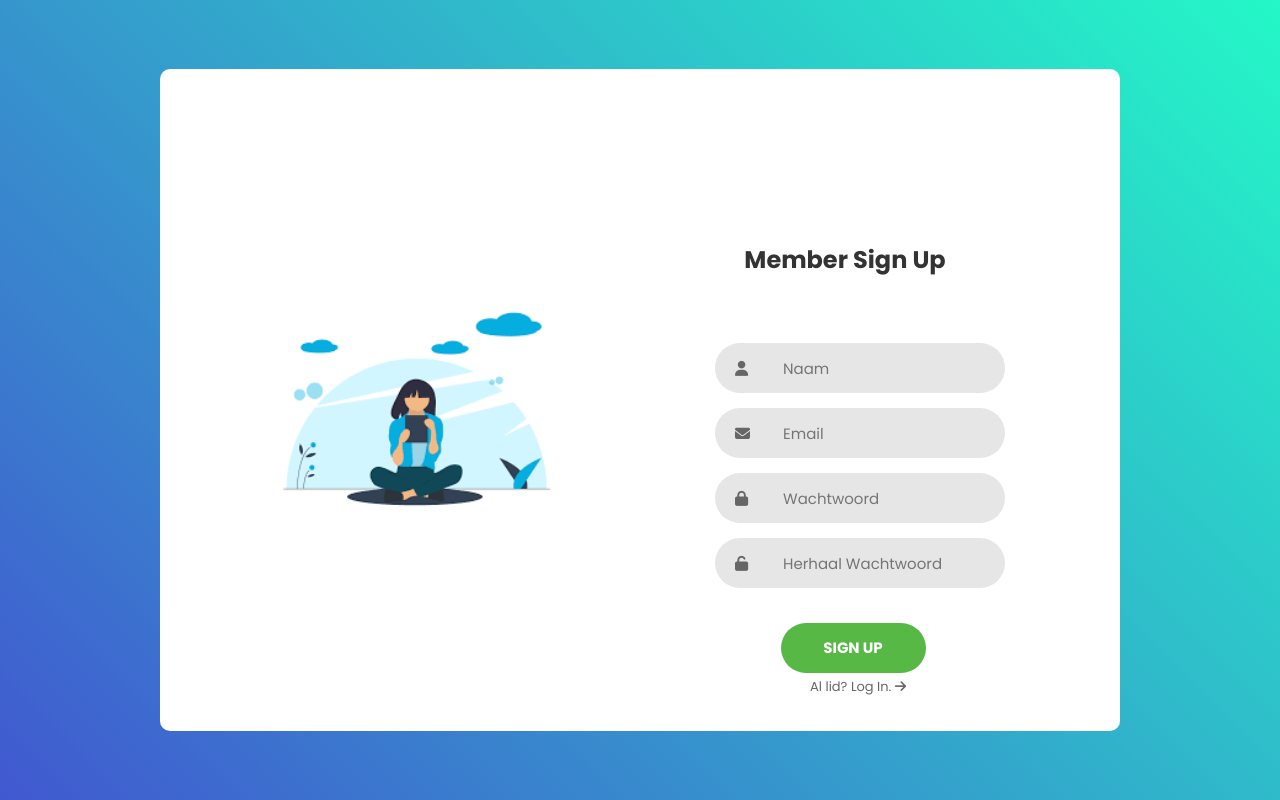
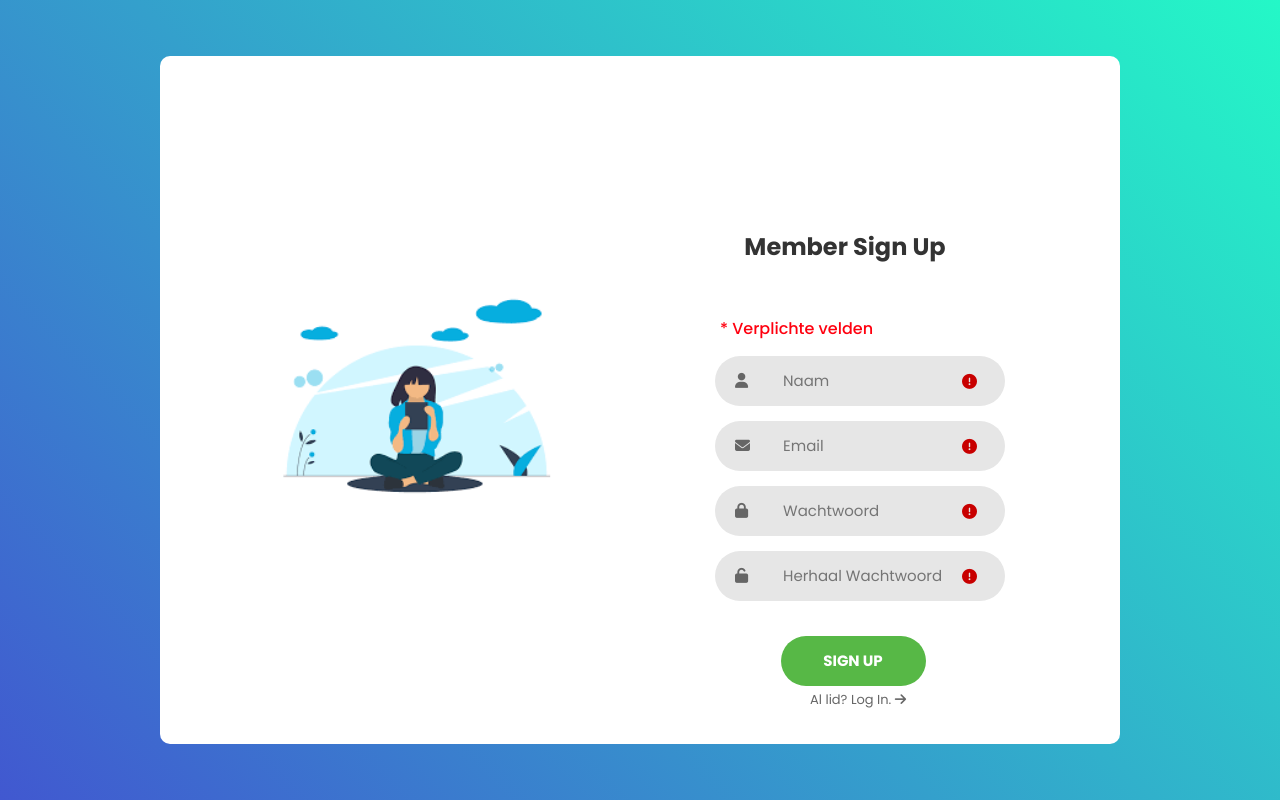
Before and after one commit to mkouelambou3/examenproject_2022, a PHP site: page /signup.html in a window 1280 px wide. Run offline with PHP 8.4, Linux system fonts and the light colour scheme; some libraries are stand-ins or nearby versions.

Commit message:
save code

```diff
--- a/signup.css
+++ b/signup.css
@@ -285,15 +285,75 @@
               position: relative;
           }
 
-          /*.error {
-              color: #af4242;
-              background-color: #fde8ec;
-              padding: 10px;
-              display: none;
+       @media (max-width: 992px) {
+              .alert-validate::before {
+              visibility: visible;
+              opacity: 1;
+              }
+       }
+
+       .alert-validate::before {
+              content: attr(data-validate);
+              position: absolute;
+              max-width: 50%;
+              background-color: #fff;
+              border: 1px solid #c80000;
+              border-radius: 13px;
+              padding: 4px 25px 4px 10px;
+              top: 50%;
+              -webkit-transform: translateY(-50%);
+              -moz-transform: translateY(-50%);
+              -ms-transform: translateY(-50%);
+              -o-transform: translateY(-50%);
+              transform: translateY(-50%);
+              right: 6px;
+              pointer-events: none;
+              font-family: 'Poppins', sans-serif;
+              color: #c80000;
+              font-size: 13px;
+              line-height: 1.4;
+              text-align: left;
+              visibility: hidden;
+              opacity: 0;
+              -webkit-transition: opacity .4s;
+              -o-transition: opacity .4s;
+              -moz-transition: opacity .4s;
+              transition: opacity .4s
           }
 
-          .error.display-error {
+          .alert-validate::after {
+              content: "\f06a";
+              font-family: FontAwesome;
               display: block;
-              margin-bottom: 20px;
-              transform: translateY(-20px);
+              position: absolute;
+              color: #c80000;
+              font-size: 15px;
+              top: 50%;
+              -webkit-transform: translateY(-50%);
+              -moz-transform: translateY(-50%);
+              -ms-transform: translateY(-50%);
+              -o-transform: translateY(-50%);
+              transform: translateY(-50%);
+              right: 13px;
           }
+
+          .alert-validate:hover:before {
+              visibility: visible;
+              opacity: 1
+          }
+
+          @media(max-width: 992px) {
+              .alert-validate::before {
+                  visibility:visible;
+                  opacity: 1;
+              }
+          }
+
+
+
+          .signup100-form-error {
+              padding: 20px;
+              font-family: 'Poppins', sans-serif;
+              font-weight: 500;
+              color: #ff000f;
+          }
--- a/signup.html
+++ b/signup.html
@@ -9,7 +9,8 @@
        integrity="sha512-STof4xm1wgkfm7heWqFJVn58Hm3EtS31XFaagaa8VMReCXAkQnJZ+jEy8PCC/iT18dFy95WcExNHFTqLyp72eQ=="
        crossorigin="anonymous" referrerpolicy="no-referrer"></script>
        <script src="https://kit.fontawesome.com/d6dc7c8001.js" crossorigin="anonymous"></script>
-       <script src="signup.js"></script>
+
+
 
 
 </head>
@@ -20,31 +21,34 @@
        <div class="signup100-pic js-tilt" data-tilt="">
        <img src="images/signup-image.png" alt="IMG">
        </div>
-       <form class="signup100-form validate-form" action="signup.php" name="MyForm" onsubmit="return validateForm()" required>
+
+       <form class="signup100-form validate-form" action="signup.php">
               <span class="signup100-form-title">Member Sign Up</span>
-       <div class="wrap-input100 validate-input">
-       <input class="input100" type="text" name="naam" placeholder="Naam">
+              <span class="signup100-form-error"> * Verplichte velden</span>
+       <div class="wrap-input100 validate-input alert-validate" data-validate="Naam is verplicht.">
+       <input class="input100" type="text" name="naam" placeholder="Naam" pattern="[A-Za-z]{0-9}">
+
        <span class="focus-input100"></span>
        <span class="symbol-input100">
               <i class="fa fa-user" aria-hidden="true"></i>
        </span>
        </div>
-       <div class="wrap-input100 validate-input">
-              <input class="input100" type="text" id="email" name="email" placeholder="Email" required pattern=".+@gmail\.com">
+       <div class="wrap-input100 validate-input alert-validate" data-validate="Email is verplicht: 123@gmail.com">
+              <input class="input100" type="text" id="email" name="email" placeholder="Email">
               <span class="focus-input100"></span>
               <span class="symbol-input100">
                      <i class="fa fa-envelope" aria-hidden="true"></i>
        </span>
        </div>
-       <div class="wrap-input100 validate-input">
-              <input class="input100" type="password" name="password" placeholder="Wachtwoord" required minlength="6">
+       <div class="wrap-input100 validate-input alert-validate" data-validate="Wachtwoord is verplicht.">
+              <input class="input100" type="password" name="password" placeholder="Wachtwoord" minlength="6">
               <span class="focus-input100"></span>
               <span class="symbol-input100">
                      <i class="fa fa-lock" aria-hidden="true"></i>
        </span>
        </div>
-       <div class="wrap-input100 validate-input">
-              <input class="input100" type="password" id="re-password" name="re-password" placeholder="Herhaal Wachtwoord" required minlength="6">
+       <div class="wrap-input100 validate-input alert-validate" data-validate="Herhalen wachtwoord is verplicht.">
+              <input class="input100" type="password" id="re-password" name="re-password" placeholder="Herhaal Wachtwoord" minlength="6">
               <span class="focus-input100"></span>
               <span class="symbol-input100">
                      <i class="fa fa-unlock" aria-hidden="true"></i>
@@ -59,7 +63,49 @@
        <i class="fa-solid fa-arrow-right" aria-hidden="true"></i>
        </a>
        </div>
+       <script>
+              (function($) {
+       "use strict";
+       var input = $('.validate-input .input100');
+       $('.validate-form').on('submit', function() {
+           var check = true;
+           for (var i = 0; i < input.length; i++) {
+               if (validate(input[i]) == false) {
+                   showValidate(input[i]);
+                   check = false;
+               }
+           }
+           return check;
+       });
+       $('.validate-form .input100').each(function() {
+           $(this).focus(function() {
+               hideValidate(this);
+           });
+       });
+       function validate(input) {
+           if ($(input).attr('type') == 'email' || $(input).attr('name') == 'email') {
+               if ($(input).val().trim().match(/^([a-zA-Z0-9_\-\.]+)@((\[[0-9]{1,3}\.[0-9]{1,3}\.[0-9]{1,3}\.)|(([a-zA-Z0-9\-]+\.)+))([a-zA-Z]{1,5}|[0-9]{1,3})(\]?)$/) == null) {
+                   return false;
+               }
+           } else {
+               if ($(input).val().trim() == '') {
+                   return false;
+               }
+           }
+       }
+       function showValidate(input) {
+           var thisAlert = $(input).parent();
+           $(thisAlert).addClass('alert-validate');
+       }
+       function hideValidate(input) {
+           var thisAlert = $(input).parent();
+           $(thisAlert).removeClass('alert-validate');
+       }
+   }
+   )(jQuery);
+       </script>
        </form>
+
        </div>
        </div>
 </body>
--- a/signup.js
+++ /dev/null
@@ -1,16 +0,0 @@
-function validateForm() {
-       var x = document.forms["MyForm"]["naam"].value;
-       if (x == "" || x == null) {
-              alert("Voer uw naam in alstublieft.");
-              return false;
-       }
-
-}
-
-function validateEmail() {
-       var y = document.forms["MyForm"]["email"].value;
-       if (y == "" || y == null) {
-              alert("Voer uw email in alstublieft.");
-              return false;
-       }
-}
```
Also changed, not shown: 1 other file.
